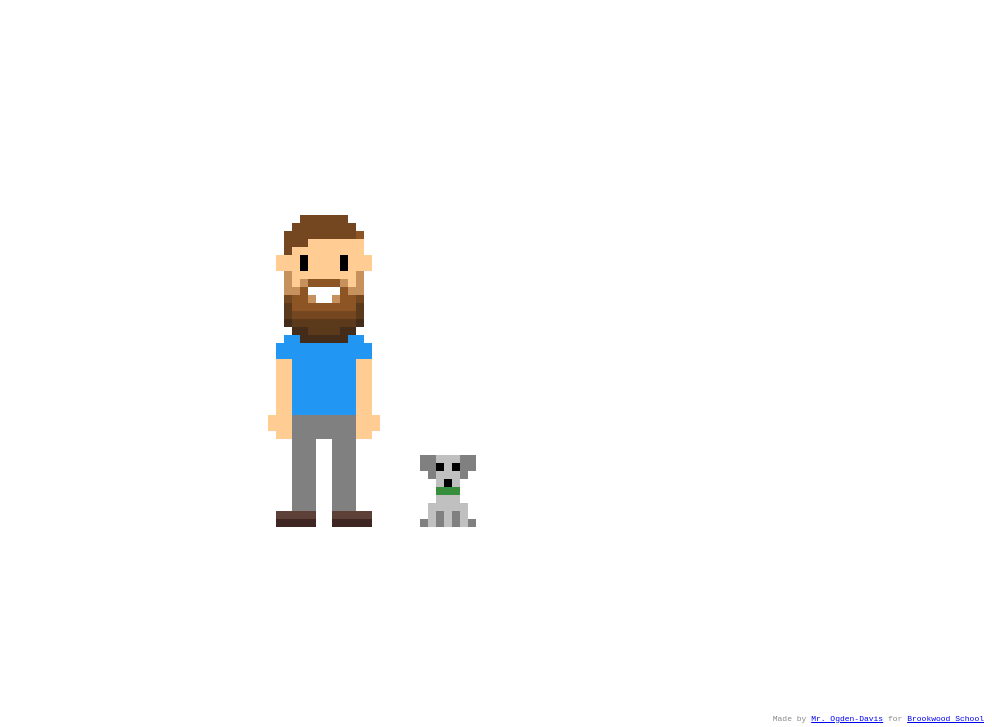
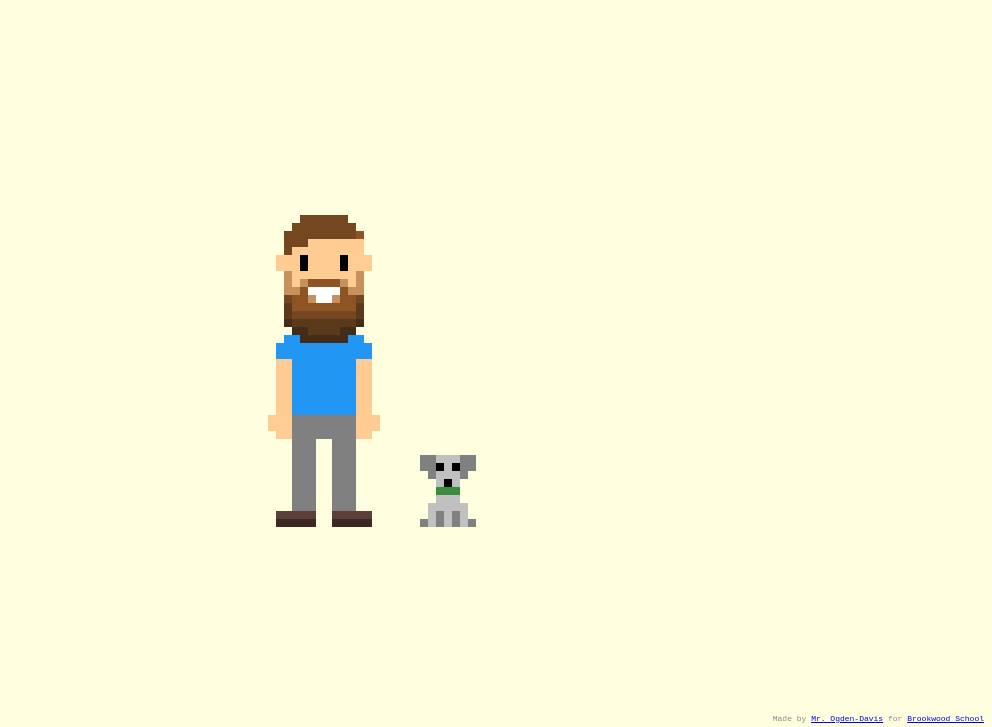
Before and after one commit to ogdendavis/clenrichment, a plain HTML site: page index.html in a window 1280 px wide. Shown: the part 73-800 px from the top of the page, without its empty margins (288-1280 px from the left). Drawn offline with Linux system fonts and the light colour scheme.

Commit message:
Add Figgy nose alert, finish(?) day 1

```diff
--- a/app.js
+++ b/app.js
@@ -16,3 +16,5 @@ const loadSVG = async (id, insertBefore=false) => {
 const canvas = document.getElementById('canvas');
 
 document.getElementById('svg--mr-od').addEventListener('click', () => loadSVG('sylvie','mr-od'), {once: true});
+
+document.getElementById('svg--figgy').querySelector('.nose').addEventListener('click', () => alert('Nose boops are rude!'));
--- a/index.html
+++ b/index.html
@@ -5,16 +5,16 @@
     <meta name="viewport" content="width=device-width, initial-scale=1">
     <meta http-equiv="Content-Type" content="text/html; charset=utf-8">
     <meta name="description" content="This is an example page for use with the Continuous Learning Web Development Enrichment curriculum.">
-    <title>Ms. Lord's Class</title>
+    <title>Ms. Lord's Course Website</title>
     <link rel="stylesheet" href="normalize.min.css">
     <link rel="stylesheet" href="styles.css">
     <link rel="stylesheet" href="svg-styles.css">
   </head>
-  <body id="app">
+  <body id="app" class="yellow-background">
     <header id="site-header">
       <h1 id="site-title">Ms. Lord's Class Learns Web Dev</h1>
     </header>
-    <div id="canvas">
+    <main id="canvas">
       <svg xmlns="http://www.w3.org/2000/svg" viewBox="0 0 240 400" shape-rendering="crispEdges" id="svg--mr-od" class="svg">
         <!-- In units of 10 per grid pixel. Offset of 10 from top and left -->
         <g class="mr-od__head">
@@ -66,7 +66,7 @@
         <polygon class="pixel--black" points="30,30 40,30 40,40 30,40" />
         <polygon class="pixel--dark-green" points="20,40 50,40 50,50 20,50" />
       </svg>
-    </div>
+    </main>
     <footer id="site-footer">
       Made by <a href="https://ogdendavis.com/" target="_blank">Mr. Ogden-Davis</a> for <a href="https://brookwoodschool.org" target="_blanak">Brookwood School</a>
     </footer>
--- a/styles.css
+++ b/styles.css
@@ -6,6 +6,10 @@
   bottom: 0;
   font-family: monospace;
   font-size: 16px;
+}
+
+.yellow-background {
+  background: lightyellow;
 }
 
 #site-header {
```
Also changed, not shown: assets/figgy.svg.
